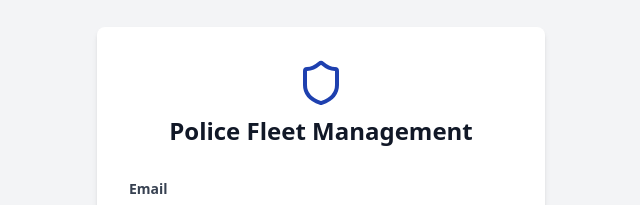
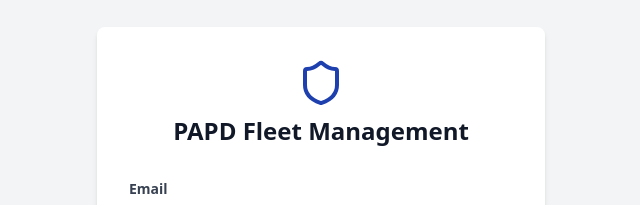
Before and after one commit to rbyers87/PAPDfleet, a React (Vite) app: page /login in a window 1280 px wide. Shown: the part 171-376 px from the top of the page, without its empty margins (319-959 px from the left). Built offline with nearby package versions, Linux system fonts and the light colour scheme.

Commit message:
Update Login.tsx

```diff
--- a/src/pages/Login.tsx
+++ b/src/pages/Login.tsx
@@ -40,7 +40,7 @@ function Login() {
         <div className="flex flex-col items-center mb-8">
           <Shield className="w-12 h-12 text-blue-800 mb-2" />
           <h2 className="text-2xl font-bold text-gray-900">
-            Police Fleet Management
+            PAPD Fleet Management
           </h2>
         </div>
 
```
